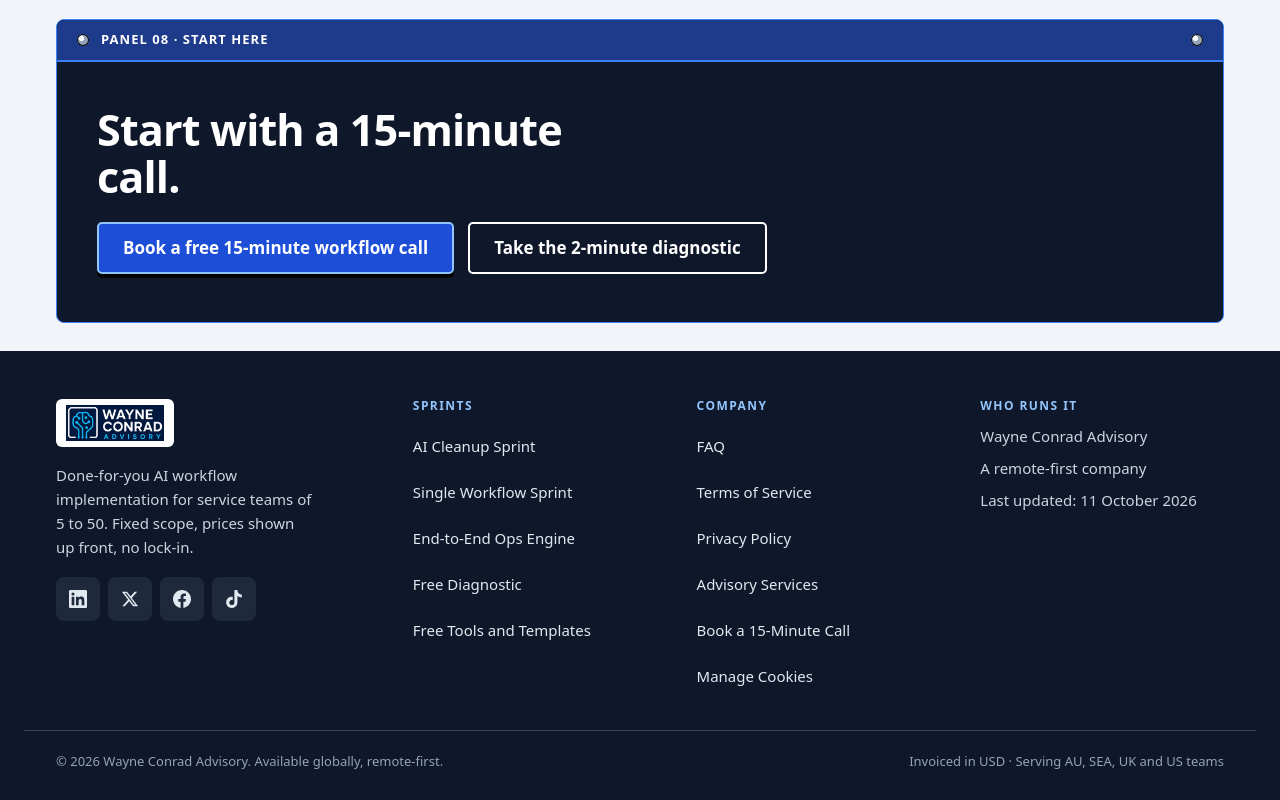
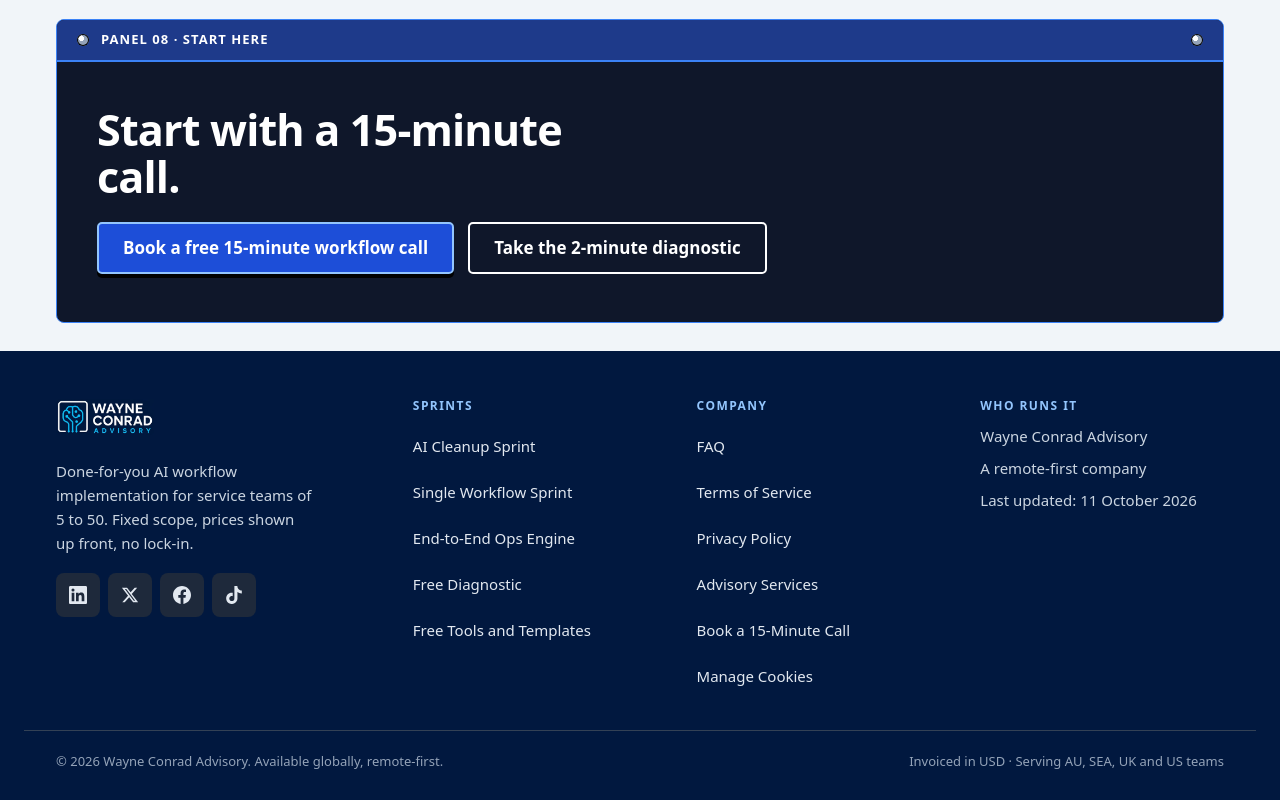
Before and after one commit to TurboJazzer/New-WayneConrad---New-Design, a plain HTML site: page index.html in a window 1280 px wide. Shown: the part 6988-7788 px from the top of the page. Drawn offline with Linux system fonts and the light colour scheme.

Commit message:
update
update

```diff
--- a/index.html
+++ b/index.html
@@ -602,7 +602,7 @@ footer{padding:12px 0 56px}
 .stable tbody tr:last-child td{font-weight:600;color:var(--ink)}
 </style>
 <style>/* footer v2 */
-footer.site-foot{background:#0f172a;color:#e2e8f0;padding:48px 0 28px;font-family:var(--sys,system-ui,-apple-system,"Segoe UI",Roboto,sans-serif);font-size:15px}
+footer.site-foot{background:#01183f;color:#e2e8f0;padding:48px 0 28px;font-family:var(--sys,system-ui,-apple-system,"Segoe UI",Roboto,sans-serif);font-size:15px}
 footer.site-foot .foot-in{width:100%;max-width:1232px;margin:0 auto;padding:0 16px;display:grid;grid-template-columns:1fr;gap:28px}
 @media(min-width:640px){footer.site-foot .foot-in{grid-template-columns:1fr 1fr;padding:0 32px}}
 @media(min-width:1000px){footer.site-foot .foot-in{grid-template-columns:1.3fr 1fr 1fr 1fr;gap:40px}}
@@ -610,7 +610,7 @@ footer.site-foot .fcol{display:flex;flex-direction:column;align-items:flex-start
 footer.site-foot .fh{font-size:12px;font-weight:700;letter-spacing:.12em;text-transform:uppercase;color:#93c5fd;margin:0 0 10px}
 footer.site-foot p{margin:0 0 6px;color:#cbd5e1;line-height:1.6}
 footer.site-foot .ftag{max-width:30ch;margin:14px 0 16px}
-footer.site-foot .flogo{display:inline-block;background:#fff;border-radius:6px;padding:6px 10px}
+footer.site-foot .flogo{display:inline-block;background:none;padding:0}
 footer.site-foot .flogo img{display:block;height:36px;width:auto}
 footer.site-foot a,footer.site-foot button{display:inline-flex;align-items:center;min-height:44px;padding:0;color:#e2e8f0;background:none;border:0;font:inherit;font-size:15px;text-decoration:none;cursor:pointer}
 footer.site-foot .fcol a:hover,footer.site-foot button:hover{color:#fff;text-decoration:underline;text-underline-offset:3px}
```
